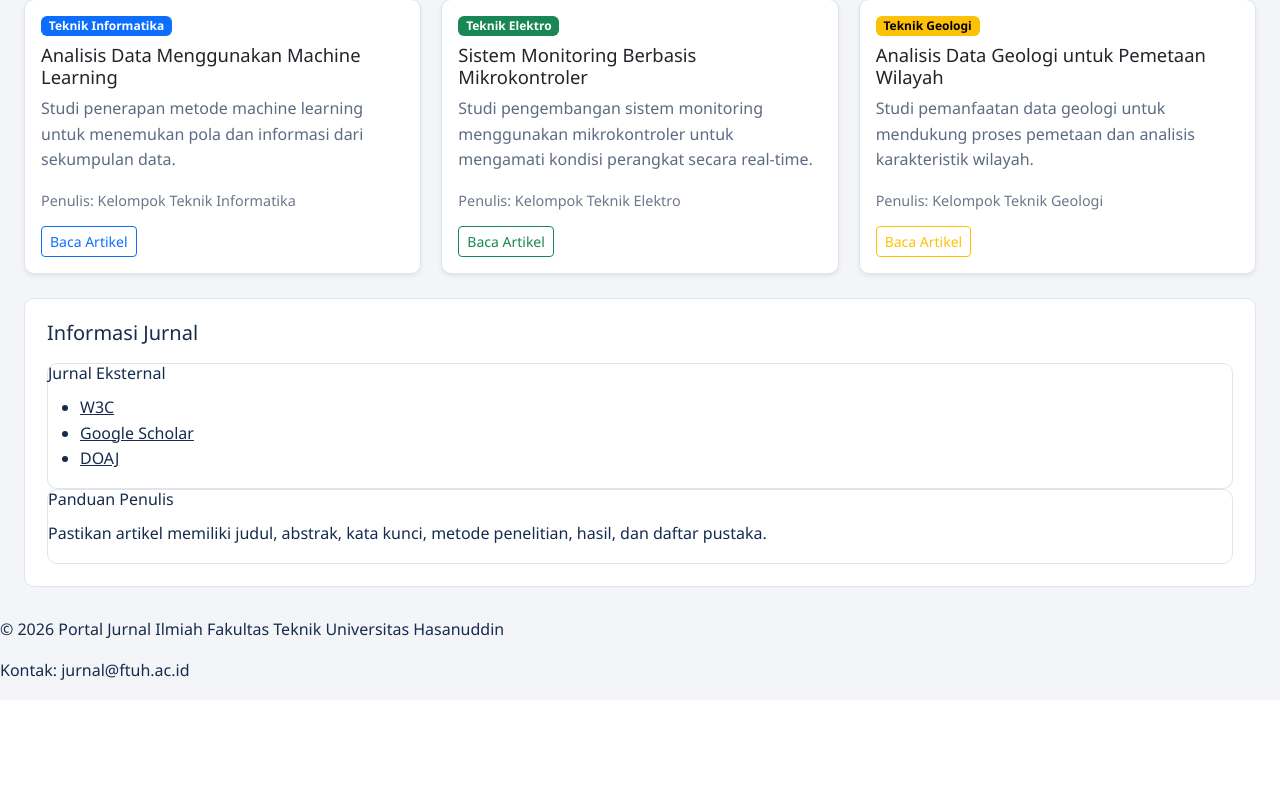
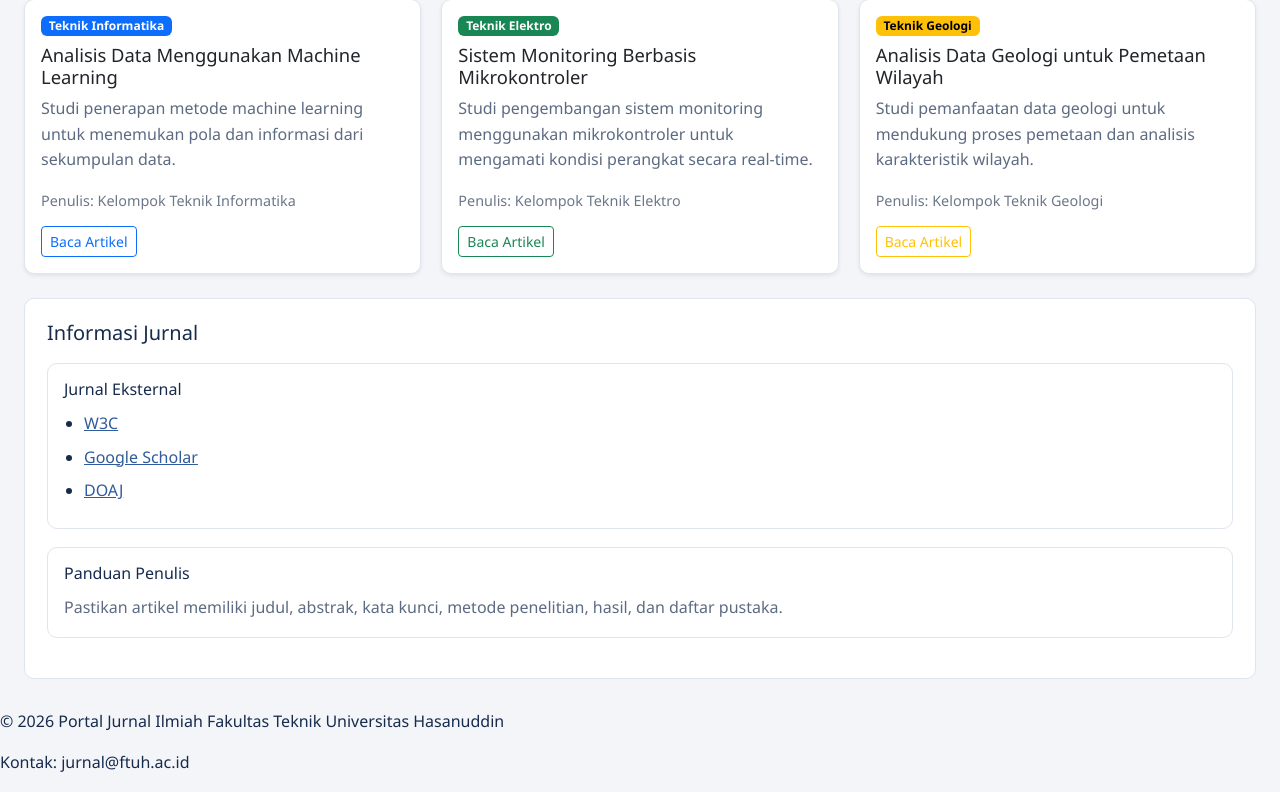
Before and after one commit to fauziahmstf/Pemrograman-Web-D121241035, a PHP site: page /04-tugas-tata-letak.html in a window 1280 px wide. Shown: the part 670-1462 px from the top of the page. Before the commit the page ends 1350 px from the top, so only its background shows below. Run offline with PHP 8.4, Linux system fonts and the light colour scheme.

Commit message:
Menambahkan styling kolom kanan (info box)

```diff
--- a/Tugas 4/04-tugas-style.css
+++ b/Tugas 4/04-tugas-style.css
@@ -187,3 +187,27 @@ p {
     margin-top: auto;
     margin-bottom: 14px;
 }
+
+/* 5. kolom kanan */
+.info-box {
+    padding: 16px;
+    margin-bottom: 18px;
+}
+
+.info-box ul {
+    padding-left: 20px;
+    margin-bottom: 0;
+}
+
+.info-box li {
+    margin-bottom: 8px;
+}
+
+.info-box a {
+    color: #315b9a;
+}
+
+.info-box p {
+    color: #5d6b82;
+    margin-bottom: 0;
+}
```
